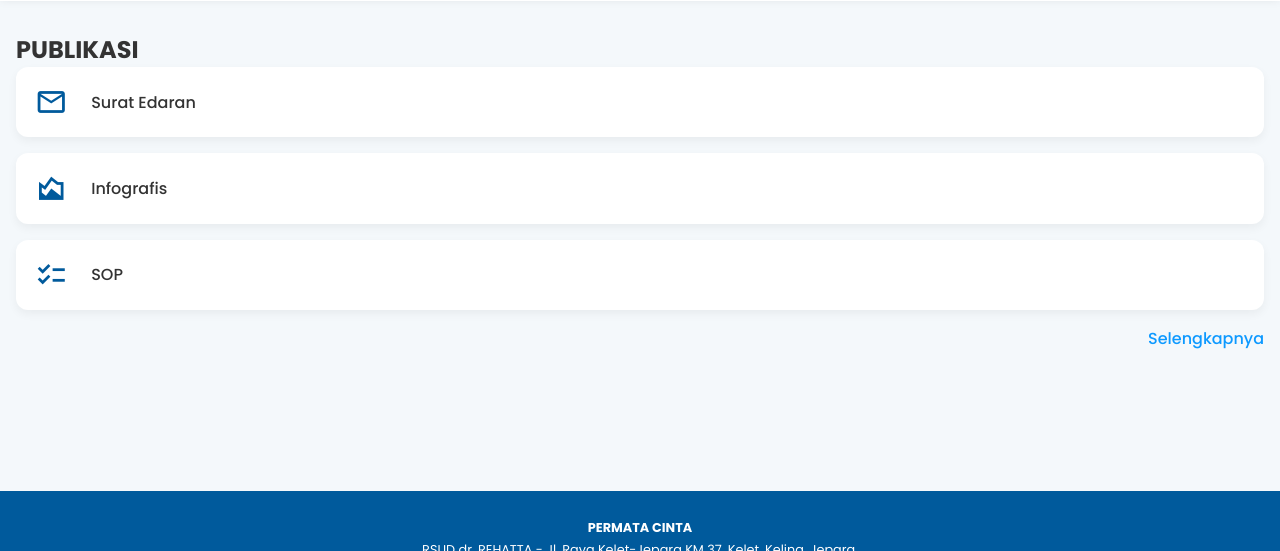
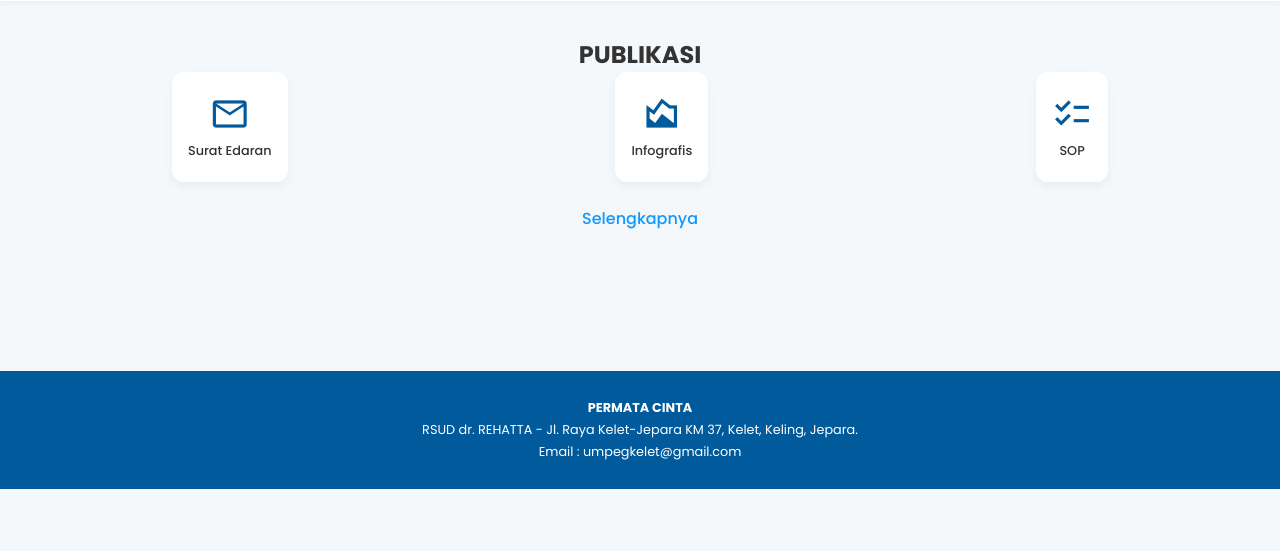
Before and after one commit to permatacintarehatta/permatacinta, a plain HTML site: page index.html in a window 1280 px wide. Shown: the part 799-1350 px from the top of the page. After the commit the page ends 1288 px from the top, so only its background shows below. Drawn offline with nearby package versions, Linux system fonts and the light colour scheme; no server answers.

Commit message:
style.css

```diff
--- a/style.css
+++ b/style.css
@@ -70,7 +70,7 @@ body {
     background-color: #00487a;
 }
 
-/* --- Section Styling --- */
+/* --- Section Styling (REVISED) --- */
 section {
     margin-bottom: 2.5rem;
 }
@@ -84,6 +84,12 @@ section {
 
 .section-header h2 {
     font-size: 1.25rem;
+}
+
+/* Khusus untuk section Layanan & Publikasi, judulnya di tengah */
+.services-section h2, .publications-section h2 {
+    width: 100%;
+    text-align: center;
 }
 
 .section-header a {
@@ -128,25 +134,24 @@ section {
     font-weight: 500;
 }
 
-/* --- Layanan & Publikasi --- */
-.service-grid, .publication-grid {
+/* --- Layanan & Publikasi (REVISED) --- */
+.service-grid {
     display: grid;
     gap: 1rem;
-}
-
-.service-grid {
     grid-template-columns: repeat(2, 1fr);
 }
 
 .publication-grid {
-    grid-template-columns: repeat(1, 1fr); /* 1 kolom untuk publikasi agar lebih besar */
+    display: flex;
+    justify-content: space-around;
+    align-items: center;
+    gap: 1rem;
 }
-
 
 .service-button, .publication-button {
     background-color: var(--card-background);
     border-radius: 12px;
-    padding: 1.2rem;
+    padding: 1rem;
     text-align: center;
     text-decoration: none;
     color: var(--text-color);
@@ -155,12 +160,9 @@ section {
     display: flex;
     flex-direction: column;
     align-items: center;
+    justify-content: center;
     gap: 0.5rem;
-}
-
-.publication-button {
-    flex-direction: row; /* Icon dan teks bersebelahan */
-    justify-content: flex-start;
+    height: 110px; /* Memberi tinggi tetap agar seragam */
 }
 
 
@@ -175,19 +177,15 @@ section {
     color: var(--primary-color);
 }
 
-.publication-button .material-symbols-outlined {
-    font-size: 2rem;
-    margin-right: 1rem;
-}
-
 .service-button span, .publication-button span {
     font-weight: 500;
+    font-size: 0.8rem;
 }
 
 .see-more-link {
     display: block;
-    text-align: right;
-    margin-top: 1rem;
+    text-align: center;
+    margin-top: 1.5rem;
     text-decoration: none;
     color: var(--secondary-color);
     font-weight: 500;
```
